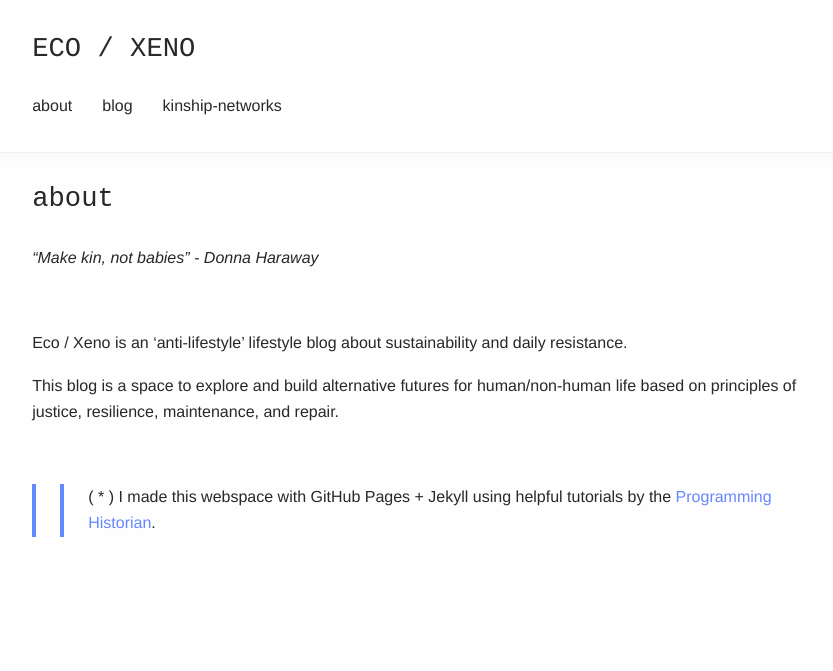
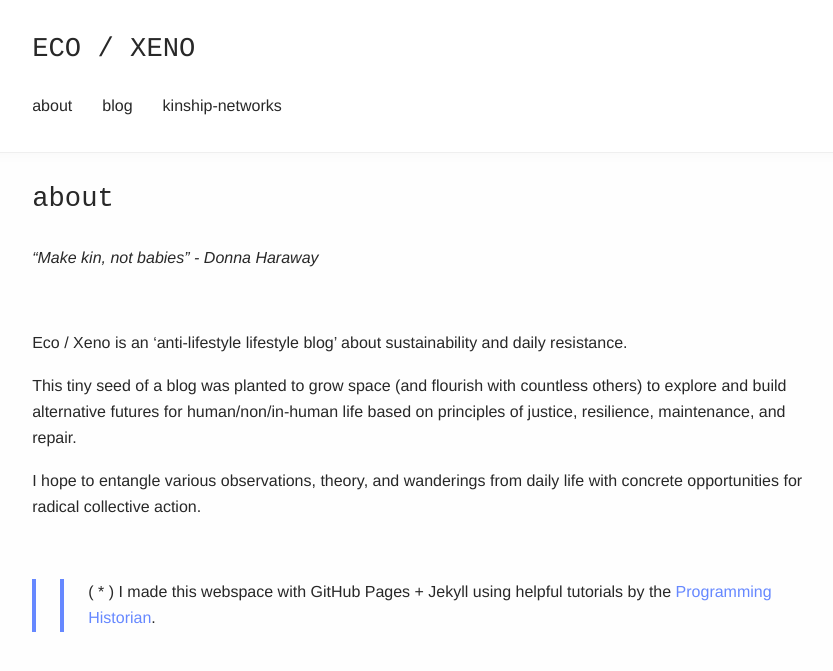
Before and after one commit to teddiebrock/blank-spaces, a Jekyll site: the page built from about.md, in a window 1280 px wide. Shown: the top 671 px of the page, without its empty margins (211-1044 px from the left). Built offline with Jekyll 4.4.1, drawn with Linux system fonts in a browser that asks for light colours.

Commit message:
about change

```diff
--- a/about.md
+++ b/about.md
@@ -9,11 +9,13 @@ layout: page
 
 &nbsp;
 
-**Eco / Xeno is an 'anti-lifestyle' lifestyle blog about sustainability and daily resistance.**
+**Eco / Xeno is an 'anti-lifestyle lifestyle blog' about sustainability and daily resistance.**
 
 
 
-This blog is a space to explore and build alternative futures for human/non-human life based on principles of justice, resilience, maintenance, and repair.
+This tiny seed of a blog was planted to grow space (and flourish with countless others) to explore and build alternative futures for human/non/in-human life based on principles of justice, resilience, maintenance, and repair.
+
+I hope to entangle various observations, theory, and wanderings from daily life with concrete opportunities for radical collective action.
 
 &nbsp;
 &nbsp;
```
